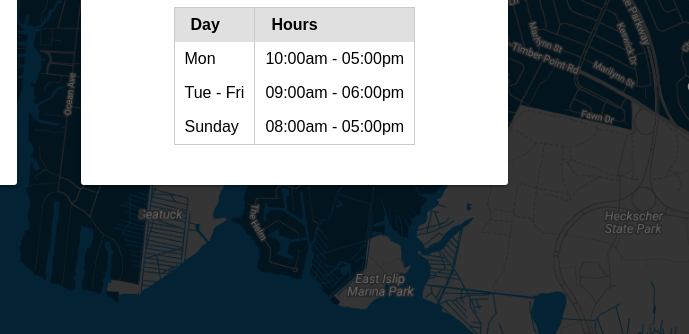
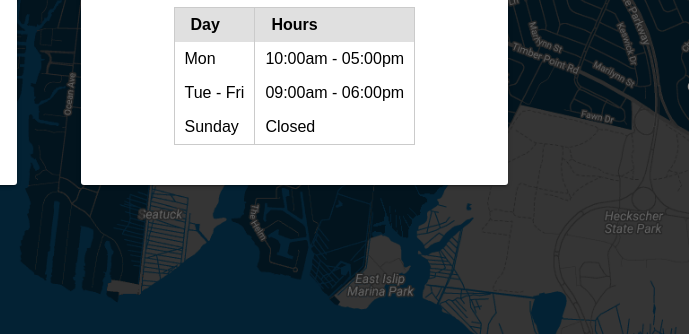
Before and after one commit to sidneyw/Wijngaarde-Enterprises, a Gatsby site: page /classic-mens in a window 1280 px wide. Shown: the part 1091-1425 px from the top of the page, 591-1280 px from the left. Built offline with nearby package versions, Linux system fonts and the light colour scheme; Gatsby itself is replaced by a stand-in of ours.

Commit message:
Update classic-mens.js

```diff
--- a/src/pages/classic-mens.js
+++ b/src/pages/classic-mens.js
@@ -83,7 +83,7 @@ const ClassicMens = () => (
               </tr>
               <tr>
                 <td>Sunday</td>
-                <td>08:00am - 05:00pm</td>
+                <td>Closed</td>
               </tr>
             </tbody>
           </table>
```
